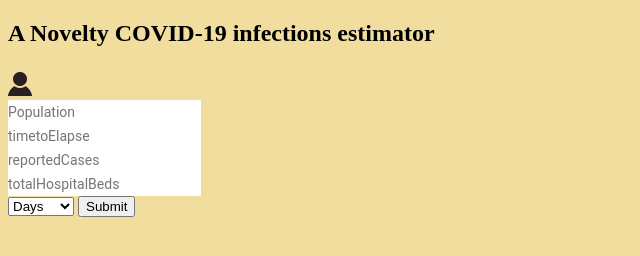
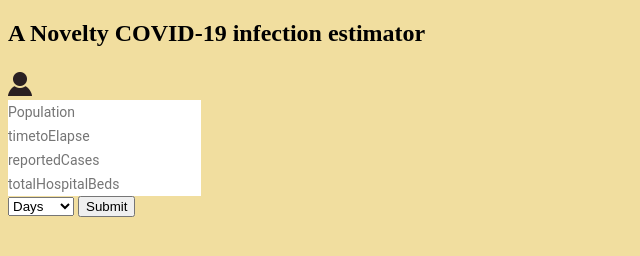
Before and after one commit to Femscode/caretech, a website: page src/estimator.html in a window 1280 px wide. Shown: the full height of the page, 0-640 px from the left. Drawn offline with Linux system fonts and the light colour scheme; files that its build step writes are made by us from their sources.

Commit message:
Update estimator.html

```diff
--- a/src/estimator.html
+++ b/src/estimator.html
@@ -28,7 +28,7 @@
 	<section class="w3l-forms-23">
 		<div class="forms23-block-hny">
 			<div class="wrapper">
-				<h1>A Novelty COVID-19 infections estimator</h1>
+				<h1>A Novelty COVID-19 infection estimator</h1>
 				<!-- if logo is image enable this
 					<a class="logo" href="index.html">
 					  <img src="image-path" alt="Your logo" title="Your logo" style="height:35px;" />
```
